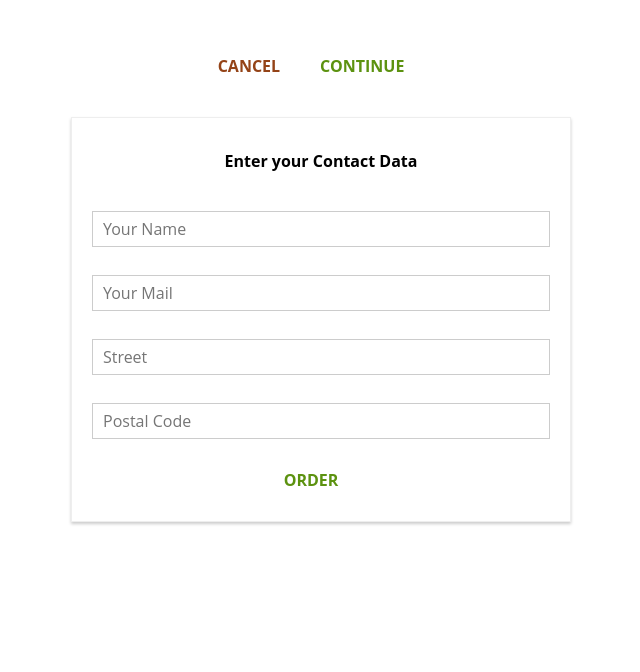
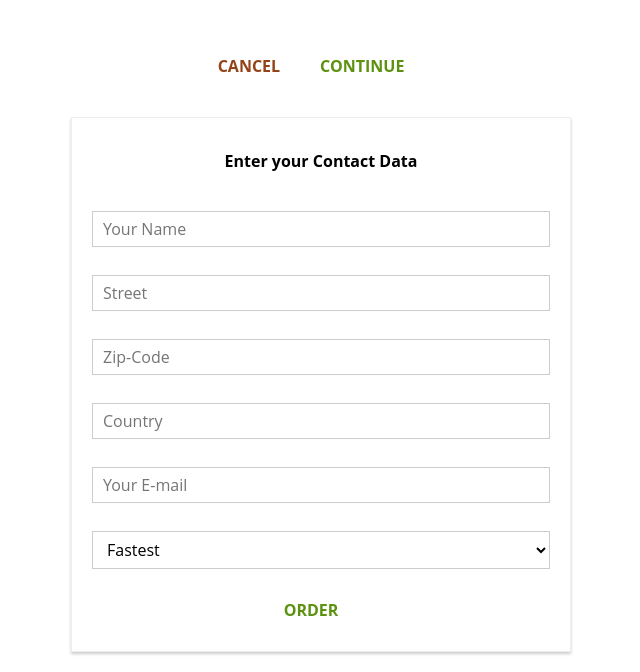
Before and after one commit to evgeniypoznyak/burger-builder, a React app: page /checkout/contact-data in a window 1280 px wide. Shown: the part 723-1395 px from the top of the page, without its empty margins (319-959 px from the left). Before the commit the page ends 1265 px from the top, so only its background shows below. Built offline with nearby package versions, Linux system fonts and the light colour scheme.

Commit message:
Order submitted into firebase

```diff
--- a/src/components/UI/Input/Input.js
+++ b/src/components/UI/Input/Input.js
@@ -5,15 +5,40 @@
 
     let inputElement = null;
 
-    switch (props.inputtype) {
+    switch (props.elementType) {
         case ('input'):
-            inputElement = <input className={classes.InputElement} {...props}/>
+            inputElement = <input
+                className={classes.InputElement}
+                {...props.elementConfig}
+                value={props.value} onChange={props.changed}/>
             break;
         case ('textarea'):
-            inputElement = <textarea className={classes.InputElement} {...props}/>
+            inputElement = <textarea
+                className={classes.InputElement}
+                {...props.elementConfig}
+                value={props.value} onChange={props.changed}/>
+            break;
+        case ('select'):
+            inputElement = (
+                <select
+                    className={classes.InputElement}
+                    value={props.value}
+                    onChange={props.changed}>
+                    {props.elementConfig.options.map(option => (
+                            <option key={option.value} value={option.value}>
+                                {option.displayValue}
+                            </option>
+                        )
+                    )}
+                </select>
+            );
             break;
         default:
-            inputElement = <input className={classes.InputElement} {...props}/>
+            inputElement = <input
+                className={classes.InputElement}
+                {...props.elementConfig}
+                value={props.value}
+                onChange={props.changed}/>
     }
 
     return (
--- a/src/containers/Checkout/ContactData/ContactData.js
+++ b/src/containers/Checkout/ContactData/ContactData.js
@@ -1,4 +1,4 @@
-import React, { Component } from 'react';
+import React, {Component} from 'react';
 
 import Button from '../../../components/UI/Button/Button';
 import Spinner from '../../../components/UI/Spinner/Spinner';
@@ -8,55 +8,128 @@
 
 class ContactData extends Component {
     state = {
-        name: '',
-        email: '',
-        address: {
-            street: '',
-            postalCode: ''
+        orderForm: {
+            name: {
+                elementType: 'input',
+                elementConfig: {
+                    type: 'text',
+                    placeholder: 'Your Name',
+                },
+                value: '',
+            },
+            street: {
+                elementType: 'input',
+                elementConfig: {
+                    type: 'text',
+                    placeholder: 'Street',
+                },
+                value: '',
+            },
+            zipCode: {
+                elementType: 'input',
+                elementConfig: {
+                    type: 'text',
+                    placeholder: 'Zip-Code',
+                },
+                value: '',
+            },
+            country: {
+                elementType: 'input',
+                elementConfig: {
+                    type: 'text',
+                    placeholder: 'Country',
+                },
+                value: '',
+            },
+            email: {
+                elementType: 'input',
+                elementConfig: {
+                    type: 'text',
+                    placeholder: 'Your E-mail',
+                },
+                value: '',
+            },
+            deliveryMethod: {
+                elementType: 'select',
+                elementConfig: {
+                    options: [
+                        {value: 'fastest', displayValue: 'Fastest'},
+                        {value: 'cheapest', displayValue: 'Cheapest'}
+                    ],
+                },
+                value: '',
+            }
         },
+
         loading: false
     }
 
-    orderHandler = ( event ) => {
+    orderHandler = (event) => {
         event.preventDefault();
-        this.setState( { loading: true } );
+        this.setState({loading: true});
+        const formData = {};
+        for (let formElementIdentifyer in this.state.orderForm) {
+            formData[formElementIdentifyer] = this.state.orderForm[formElementIdentifyer].value
+        }
+
         const order = {
             ingredients: this.props.ingredients,
             price: this.props.price,
-            customer: {
-                name: 'Max Schwarzmüller',
-                address: {
-                    street: 'Teststreet 1',
-                    zipCode: '41351',
-                    country: 'Germany'
-                },
-                email: 'test@test.com'
-            },
-            deliveryMethod: 'fastest'
+            orderData: formData,
         }
-        axios.post( '/orders.json', order )
-            .then( response => {
-                this.setState( { loading: false } );
+
+        console.log(order);
+
+        axios.post('/orders.json', order)
+            .then(response => {
+                this.setState({loading: false});
                 this.props.history.push('/');
-            } )
-            .catch( error => {
-                this.setState( { loading: false } );
-            } );
+            })
+            .catch(error => {
+                this.setState({loading: false});
+            });
+
+
     }
 
-    render () {
+
+
+    inputChangedHandler = (event, inputIdentifier) => {
+        const updatedOrderForm = {...this.state.orderForm}
+        const updatedFormElement = {...updatedOrderForm[inputIdentifier]}
+        updatedFormElement.value = event.target.value
+        updatedOrderForm[inputIdentifier] = updatedFormElement;
+        this.setState({orderForm: updatedOrderForm})
+    }
+
+    render() {
+
+        const formElementsArray = [];
+        for (let key in this.state.orderForm) {
+            formElementsArray.push({
+                id: key,
+                config: this.state.orderForm[key]
+            })
+        }
+
+
         let form = (
-            <form>
+            <form onSubmit={this.orderHandler}>
 
-                <Input inputtype={'input'} type="text" name="name" placeholder="Your Name" />
-                <Input inputtype={'input'} type="email" name="email" placeholder="Your Mail" />
-                <Input inputtype={'input'} type="text" name="street" placeholder="Street" />
-                <Input inputtype={'input'} type="text" name="postal" placeholder="Postal Code" />
+                {formElementsArray.map(formElement => (
+                    <Input
+                        key={formElement.id}
+                        elementType={formElement.config.elementType}
+                        elementConfig={formElement.config.elementConfig}
+                        value={formElement.config.value}
+                        changed={(event) => this.inputChangedHandler(event, formElement.id)}
+                    />
+                ))}
                 <Button btnType="Success" clicked={this.orderHandler}>ORDER</Button>
             </form>
         );
-        if ( this.state.loading ) {
-            form = <Spinner />;
+        if (this.state.loading) {
+            form = <Spinner/>;
         }
         return (
             <div className={classes.ContactData}>
```
